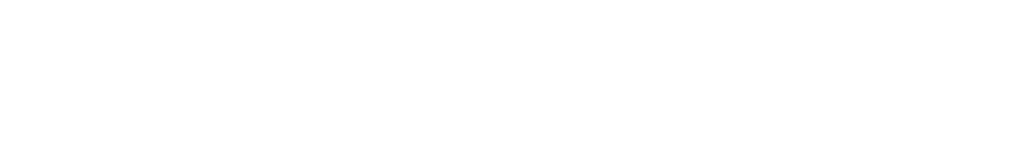
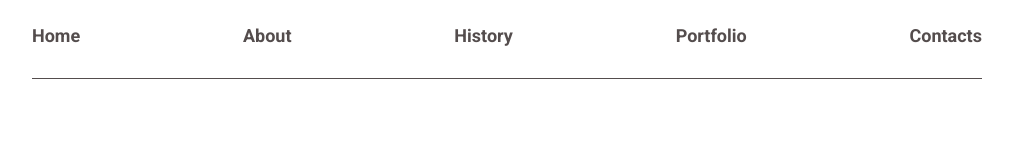
Before and after one commit to ViktorovVik/Aivazovski__page, a plain HTML site: page index.html in a window 1280 px wide. Shown: the whole page, without its empty margins (133-1146 px from the left). Drawn offline with Linux system fonts and the light colour scheme.

Commit message:
Header section

```diff
--- /dev/null
+++ b/css/_header.css
@@ -0,0 +1,56 @@
+.header {
+   padding: 25px 0 0 0;
+}
+
+.header__nav {
+   width: 100%;
+}
+
+.header__nav::after {
+   content: '';
+   display: block;
+   width: 100%;
+   height: 1px;
+   background-color: var(--font-color-gray);
+   margin-top: 32px;
+}
+
+.nav__list {
+   width: 100%;
+   display: flex;
+   justify-content: space-between;
+   align-items: center;
+}
+
+.nav__link {
+   color: var(--font-color-gray);
+   transition: .3s ease-in-out;
+   font-size: 18px;
+   font-weight: 700;
+   position: relative;
+}
+
+.nav__link::after {
+   content: "";
+   position: absolute;
+   left: 0;
+   right: 100%;
+   bottom: -5px;
+   height: 2px;
+   background-color: var(--font-color-gray);
+   transition: right .2s ease-in;
+}
+
+.nav__link:hover {
+   color: var(--color-main-black);
+}
+
+.nav__link:hover::after {
+   right: 0;
+}
+
+@media (max-width: 480px) {
+   .header {
+      display: none;
+   }
+}
--- a/css/basic.css
+++ b/css/basic.css
@@ -7,3 +7,21 @@ body {
    font-family: 'Roboto', sans-serif;
    background-color: var(--bg-main);
 }
+
+ul {
+   list-style: none;
+   padding: 0;
+   margin: 0;
+}
+
+a {
+   text-decoration: none;
+   color: unset;
+}
+
+.container {
+   max-width: 990px;
+   width: 100%;
+   padding: 0 20px;
+   margin: 0 auto;
+}
--- a/css/main.css
+++ b/css/main.css
@@ -1,2 +1,3 @@
 @import "basic.css";
-@import "vars.css"
+@import "vars.css";
+@import "_header.css"
--- a/css/vars.css
+++ b/css/vars.css
@@ -1,3 +1,6 @@
  :root {
    --bg-main: #fff;
+   --bg-main-color: #f6f6f6;
+   --font-color-gray: #544d4d;
+   --color-main-black: #070707;
  }
--- a/index.html
+++ b/index.html
@@ -11,6 +11,20 @@
    <title>Aivazovski</title>
 </head>
 <body>
-
+   <header class="header">
+      <div class="container">
+         <nav class="header__nav" aria-label="Header navigation">
+            <ul class="nav__list" aria-label="Header navigation list">
+               <li class="nav__item"><a href="#!" class="nav__link" aria-label="Link to Home">Home</a></li>
+               <li class="nav__item"><a href="#!" class="nav__link" aria-label="Link to About">About</a></li>
+               <li class="nav__item"><a href="#!" class="nav__link" aria-label="Link to History">History</a></li>
+               <li class="nav__item"><a href="#!" class="nav__link" aria-label="Link to Portfolio">Portfolio</a></li>
+               <li class="nav__item"><a href="#!" class="nav__link" aria-label="Link to Contacts">Contacts</a></li>
+            </ul>
+         </nav>
+      </div>
+   </header>
+   <main class="main"></main>
+   <footer class="footer"></footer>
 </body>
 </html>
```
